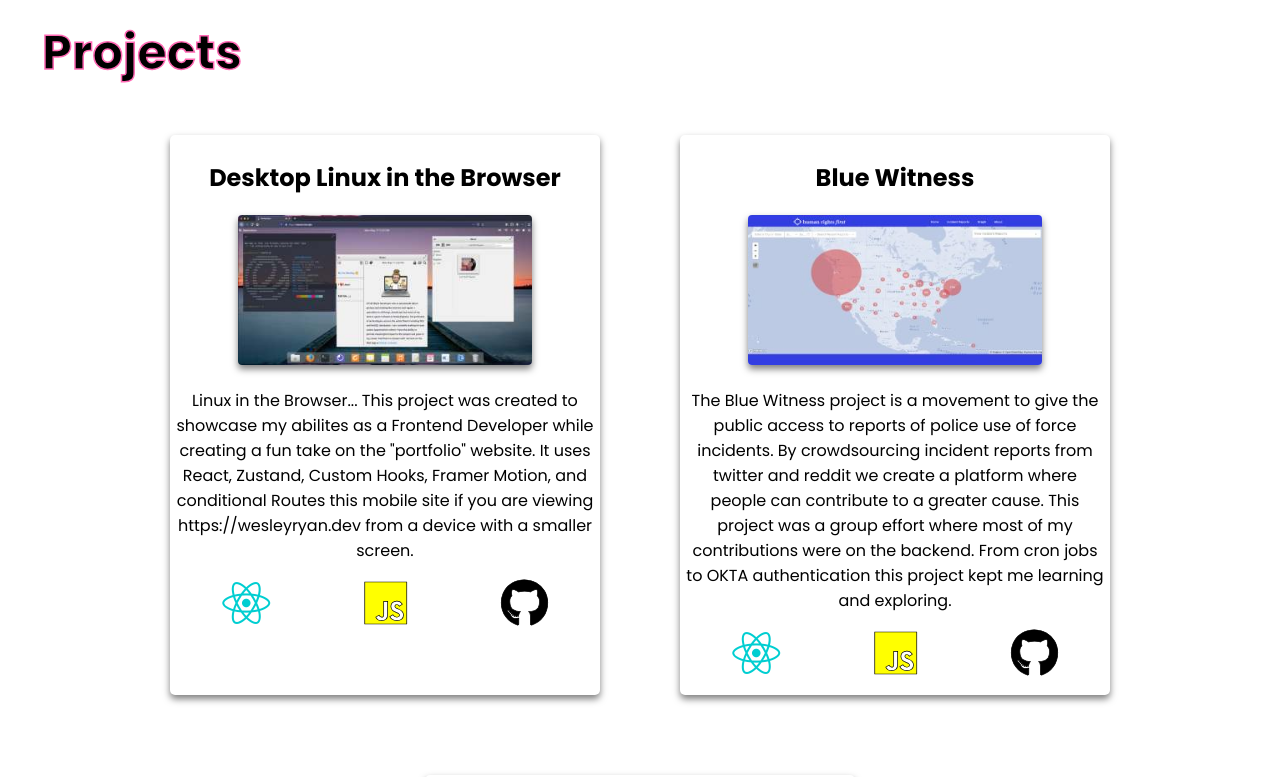
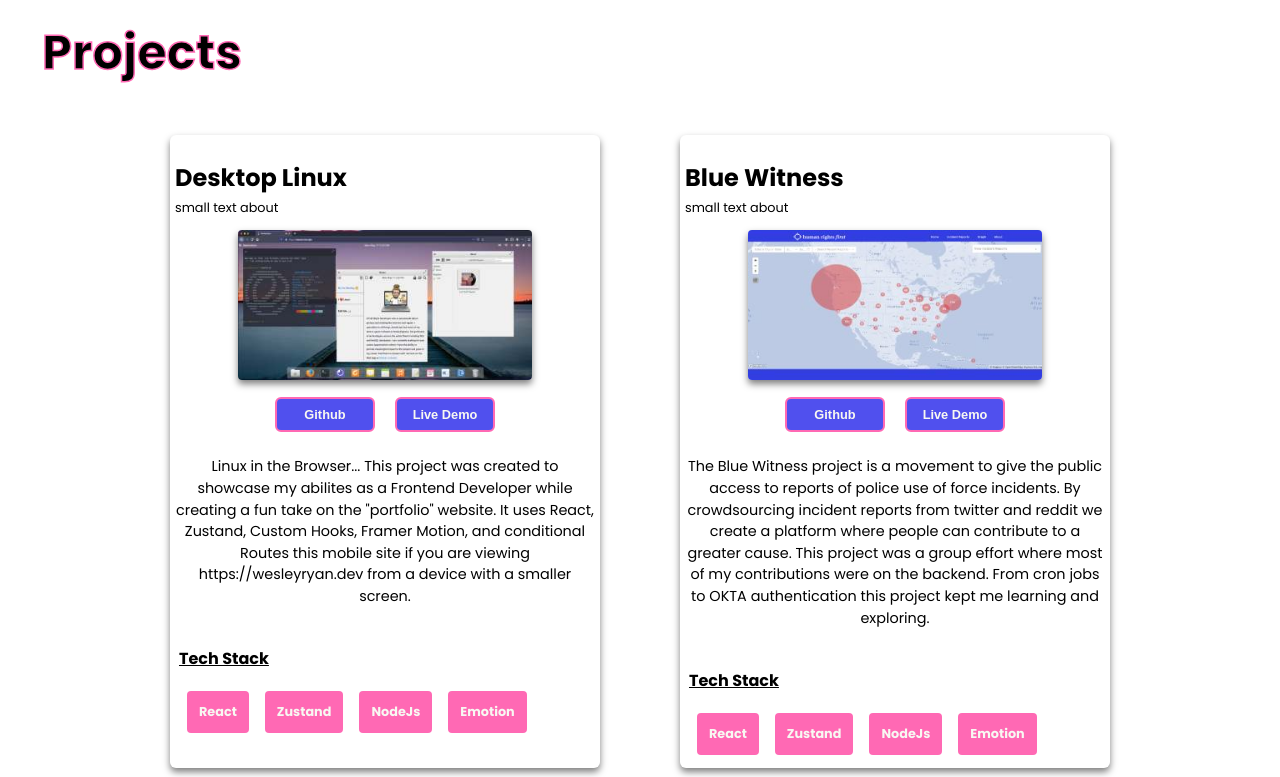
Before and after one commit to Wesley-Ryan/WesleyPortfolio, a React (Create React App) app: page / in a window 1280 px wide. Shown: the part 840-1617 px from the top of the page. Built offline with nearby package versions, Linux system fonts and the light colour scheme.

Commit message:
Styling to cards

```diff
--- a/src/App.css
+++ b/src/App.css
@@ -240,20 +240,69 @@ button {
 
 .card {
   width: 420px;
-  height: 550px;
   padding: 5px;
   margin: 40px 40px 40px 40px;
-  border-radius: 5px;
+  border-radius: 6px;
 }
 
+.card p {
+  font-size: 0.9rem;
+  line-height: 1.5;
+}
+footer {
+  padding: 4px;
+  display: flex;
+  flex-direction: column;
+}
+#card-tech-title {
+  text-decoration: underline;
+  line-height: 1.5;
+  align-self: flex-start;
+  margin-bottom: 0;
+}
+.card-title {
+  display: flex;
+  flex-direction: column;
+}
+
+.card-title h2 {
+  align-self: flex-start;
+  margin-bottom: 3px;
+}
+.card-title p {
+  align-self: flex-start;
+  margin-top: 0;
+  font-size: 0.8rem;
+}
 .card img {
   border-radius: 4px;
 }
 
-.card footer {
-  font-size: 3rem;
+.card-btn-group button {
+  font-size: 0.8rem;
+  padding: 8px 2px 8px 2px;
+  width: 100px;
+  border: inherit;
+  cursor: pointer;
+}
+
+.tech-list {
   display: flex;
-  justify-content: space-around;
+  justify-content: flex-start;
+  flex-wrap: wrap;
+  padding: 0;
+  list-style-type: none;
+  margin-bottom: 0;
+}
+.tech-list li {
+  margin-top: 0;
+  padding: 12px;
+  margin: 4px 8px 4px 8px;
+  border-radius: 4px;
+  color: white;
+  font-weight: bold;
+  list-style-type: none;
+  font-size: 0.8rem;
 }
 /* Designs */
 #shadow {
--- a/src/components/Card.js
+++ b/src/components/Card.js
@@ -1,40 +1,53 @@
-const Card = (props) => {
-  const { activeTheme } = props;
+const Card = ({ activeTheme, title, desc, img }) => {
+  const techItem = {
+    background: `${activeTheme.highlight}`,
+    color: `${activeTheme.font}`,
+  };
   return (
     <div
       className="card"
       id="shadow-Lg"
       style={{
         background: `${activeTheme.card}`,
+        border: `${activeTheme.highlight}`,
         color: `${activeTheme.secondaryFont}`,
       }}
     >
-      <h2>{props.title}</h2>
-      <img src={props.img} alt="project_image" height="150px" id="shadow-Lg" />
-      <p>{props.desc}</p>
+      <div className="card-title">
+        <h2>{title}</h2>
+        <p>small text about</p>
+      </div>
+
+      <img src={img} alt="project_image" height="150px" id="shadow-Lg" />
+      <div className="card-btn-group">
+        <button
+          style={{
+            background: `${activeTheme.background}`,
+            color: `${activeTheme.font}`,
+            border: `2px solid ${activeTheme.highlight}`,
+          }}
+        >
+          Github
+        </button>
+        <button
+          style={{
+            background: `${activeTheme.background}`,
+            color: `${activeTheme.font}`,
+            border: `2px solid ${activeTheme.highlight}`,
+          }}
+        >
+          Live Demo
+        </button>
+      </div>
+      <p>{desc}</p>
       <footer>
-        <i
-          className="fab fa-react"
-          style={{
-            color: `#00ced1`,
-          }}
-        ></i>
-        <i
-          className="fab fa-js"
-          style={{
-            color: `#ffff00`,
-            WebkitTextStrokeWidth: `.7px`,
-            WebkitTextStrokeColor: `black`,
-          }}
-        ></i>
-        <i
-          className="fab fa-github"
-          style={{
-            color: `black`,
-            WebkitTextStrokeWidth: `.7px`,
-            WebkitTextStrokeColor: `black`,
-          }}
-        ></i>
+        <h4 id="card-tech-title">Tech Stack</h4>
+        <ul className="tech-list">
+          <li style={techItem}>React</li>
+          <li style={techItem}>Zustand</li>
+          <li style={techItem}>NodeJs</li>
+          <li style={techItem}>Emotion</li>
+        </ul>
       </footer>
     </div>
   );
--- a/src/pages/Projects.js
+++ b/src/pages/Projects.js
@@ -19,7 +19,7 @@ const Projects = ({ activeTheme }) => {
       </h2>
       <section className="projects-container">
         <Card
-          title={"Desktop Linux in the Browser"}
+          title={"Desktop Linux"}
           desc={`Linux in the Browser... This project was created to showcase my abilites as a Frontend Developer while creating a fun take on the "portfolio" website. It uses React, Zustand, Custom Hooks, Framer Motion, and conditional Routes this mobile site if you are viewing https://wesleyryan.dev from a device with a smaller screen.`}
           img={Linux}
           activeTheme={activeTheme}
```
